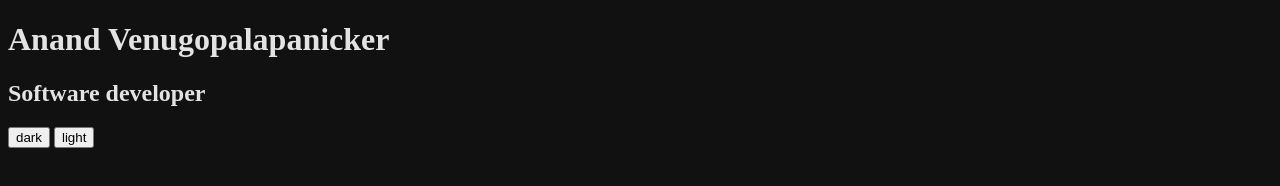
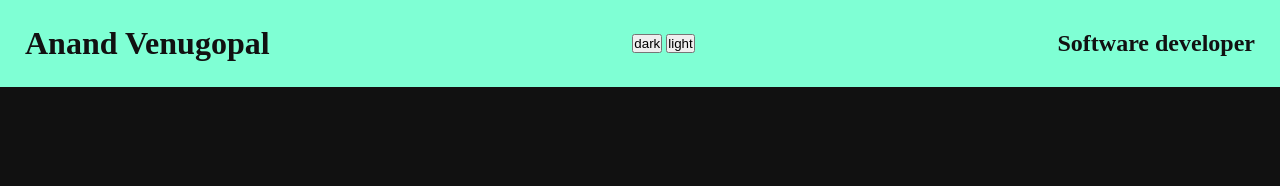
Before and after one commit to anandvpranavam/portfolio, a plain HTML site: page index.html in a window 1280 px wide. Both pictures are taken after a click on the button "dark". Drawn offline with Linux system fonts and the light colour scheme.

Commit message:
styles,  script file, flexbox added

```diff
--- a/index.html
+++ b/index.html
@@ -5,46 +5,27 @@
   <meta charset="UTF-8">
   <meta name="viewport" content="width=device-width, initial-scale=1.0">
   <meta http-equiv="X-UA-Compatible" content="ie=edge">
-  <title>Anand portfolio</title>
-  <style>
-    .light {
-      background-color: #e3e3e3;
-      color: #111111;
-    }
-
-    .dark {
-      background-color: #111111;
-      color: #e3e3e3;
-    }
-  </style>
+  <title>Anand venugopal portfolio</title>
+  <link rel="stylesheet" href="styles.css">
 
 </head>
 
 <body class="light">
+  <header id="header">
+    <h1>Anand Venugopal</h1>
+    <div>
+      <button id="dark-btn">dark</button>
+      <button id="light-btn">light</button>
+      </div>
+    <h2>Software developer</h2>
+
+
+  </header>
   <main>
-    <h1>Anand Venugopalapanicker</h1>
-    <h2>Software developer</h2>
-    <button id="dark-btn">dark</button>
-    <button id="light-btn">light</button>
+
   </main>
+
 </body>
-<script>
-  const darkButton = document.getElementById("dark-btn")
-  const bodyTag = document.getElementsByTagName("body")
-  const buttons = document.getElementsByTagName("button")
-  console.log(buttons[1])
-
-  darkButton.addEventListener("click", function(event){
-
-    bodyTag[0].classList.remove("light");
-    bodyTag[0].classList.add("dark");
-  })
-  const lightButton = document.getElementById("light-btn")
-  lightButton.addEventListener("click", function(event){
-    bodyTag[0].classList.remove("dark")
-    bodyTag[0].classList.add("light")
-  })
-
-</script>
+<script src="scripts.js"></script>
 
 </html>
--- /dev/null
+++ b/scripts.js
@@ -0,0 +1,15 @@
+const darkButton = document.getElementById("dark-btn")
+  const bodyTag = document.getElementsByTagName("body")
+  const buttons = document.getElementsByTagName("button")
+  console.log(buttons[1])
+
+  darkButton.addEventListener("click", function(event){
+
+    bodyTag[0].classList.remove("light");
+    bodyTag[0].classList.add("dark");
+  })
+  const lightButton = document.getElementById("light-btn")
+  lightButton.addEventListener("click", function(event){
+    bodyTag[0].classList.remove("dark")
+    bodyTag[0].classList.add("light")
+  })
--- /dev/null
+++ b/styles.css
@@ -0,0 +1,24 @@
+*{
+    margin: 0;
+    padding: 0;
+}
+
+.light {
+    background-color: #e3e3e3;
+    color: #111111;
+  }
+
+  .dark {
+    background-color: #111111;
+    color: #e3e3e3;
+  }
+  #header{
+    display: flex;
+    justify-content: space-between;
+    align-items: center;
+    padding: 25px;
+    flex-wrap: wrap;
+    background-color: aquamarine;
+    color: #111111;
+
+  }
```
